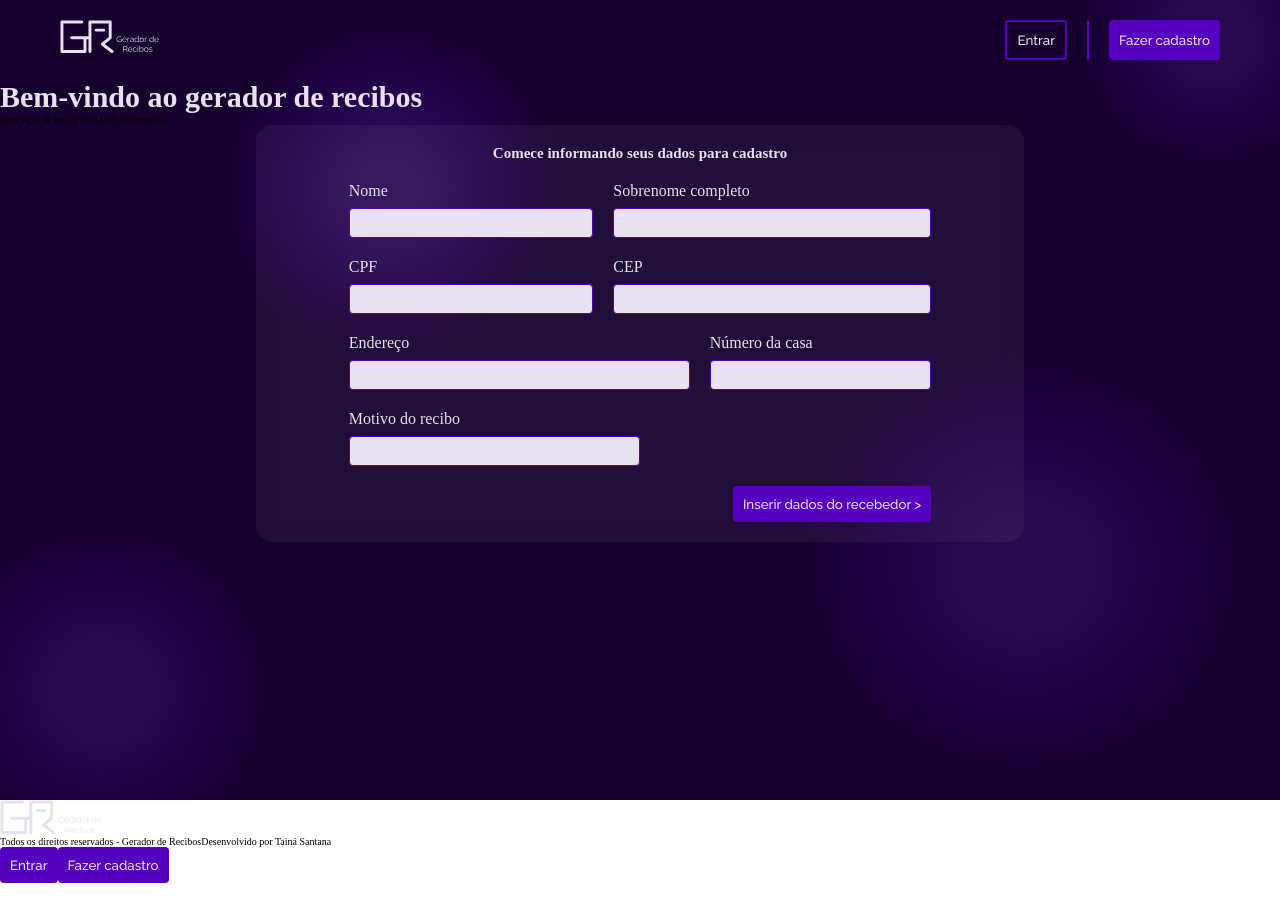
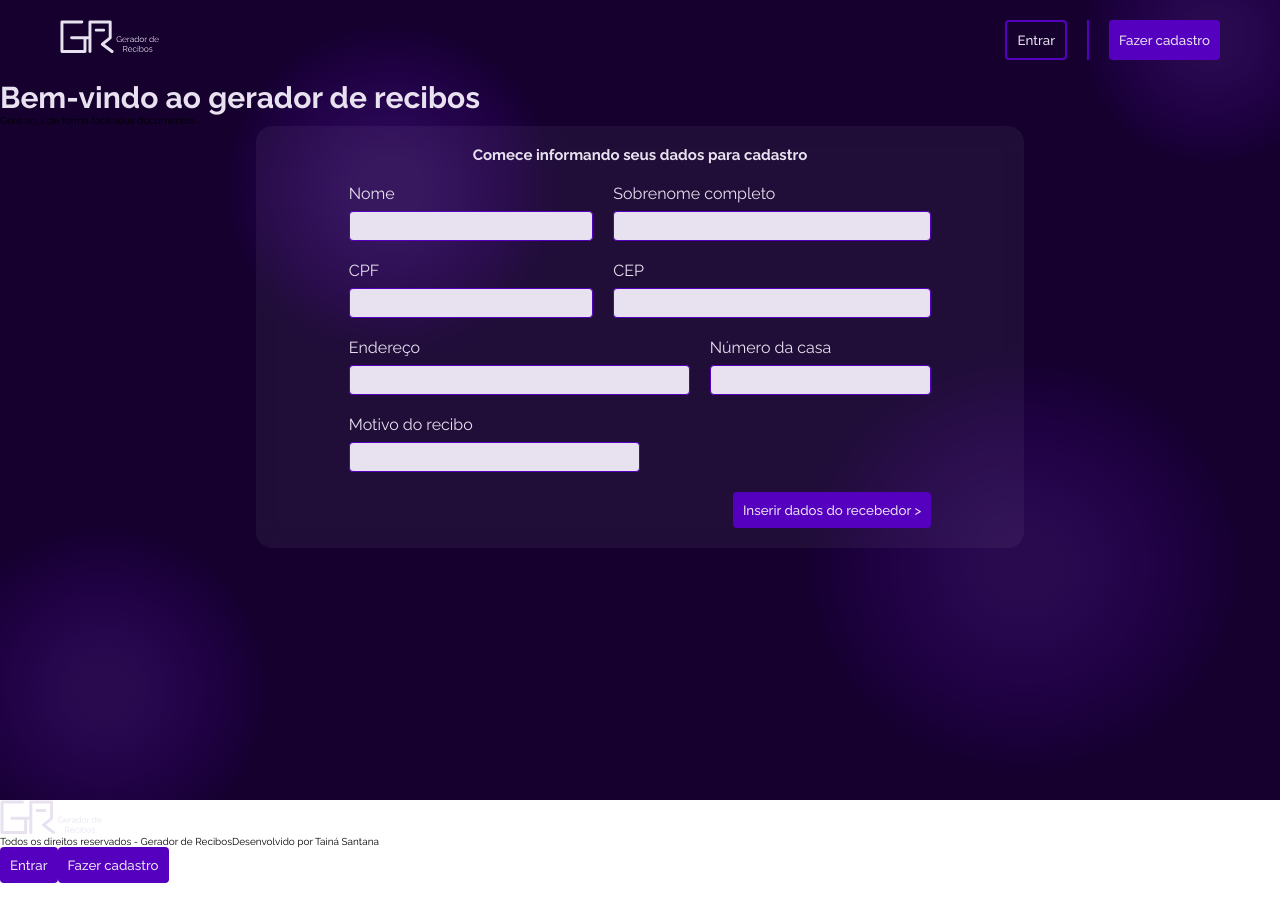
Before and after one commit to narakushi/projeto-gerador-recibos, a React (Vite) app in the folder projeto-gerador/: page / in a window 1280 px wide. Shown: the top 922 px of the page. Built offline with nearby package versions, Linux system fonts and the light colour scheme.

Commit message:
:sparkles: feat: padronizando fonte global

```diff
--- a/projeto-gerador/src/index.css
+++ b/projeto-gerador/src/index.css
@@ -18,6 +18,7 @@
 
 html {
   font-size: 62.5%;
+  font-family: "Raleway", sans-serif;
 }
 
 html, #root {
```
